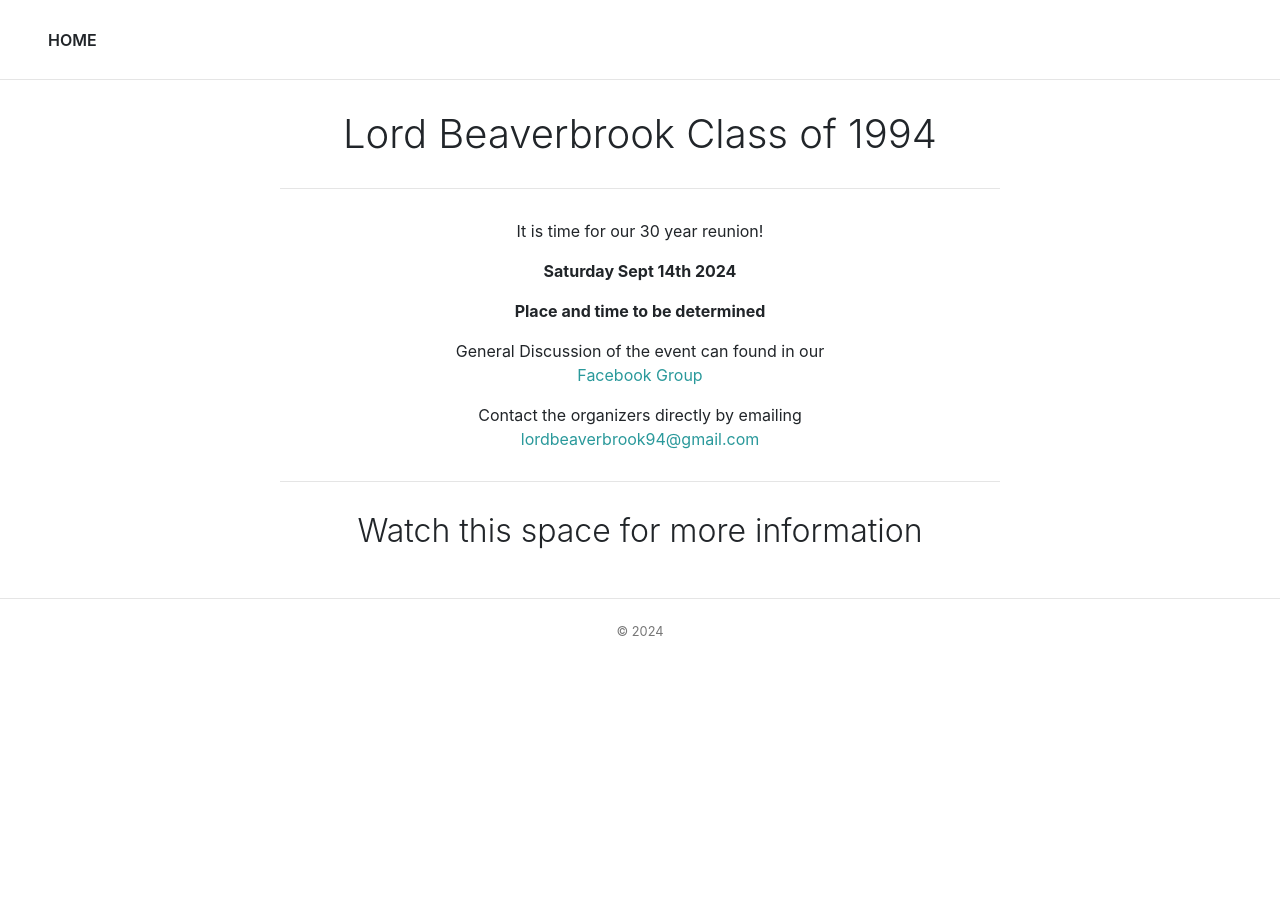
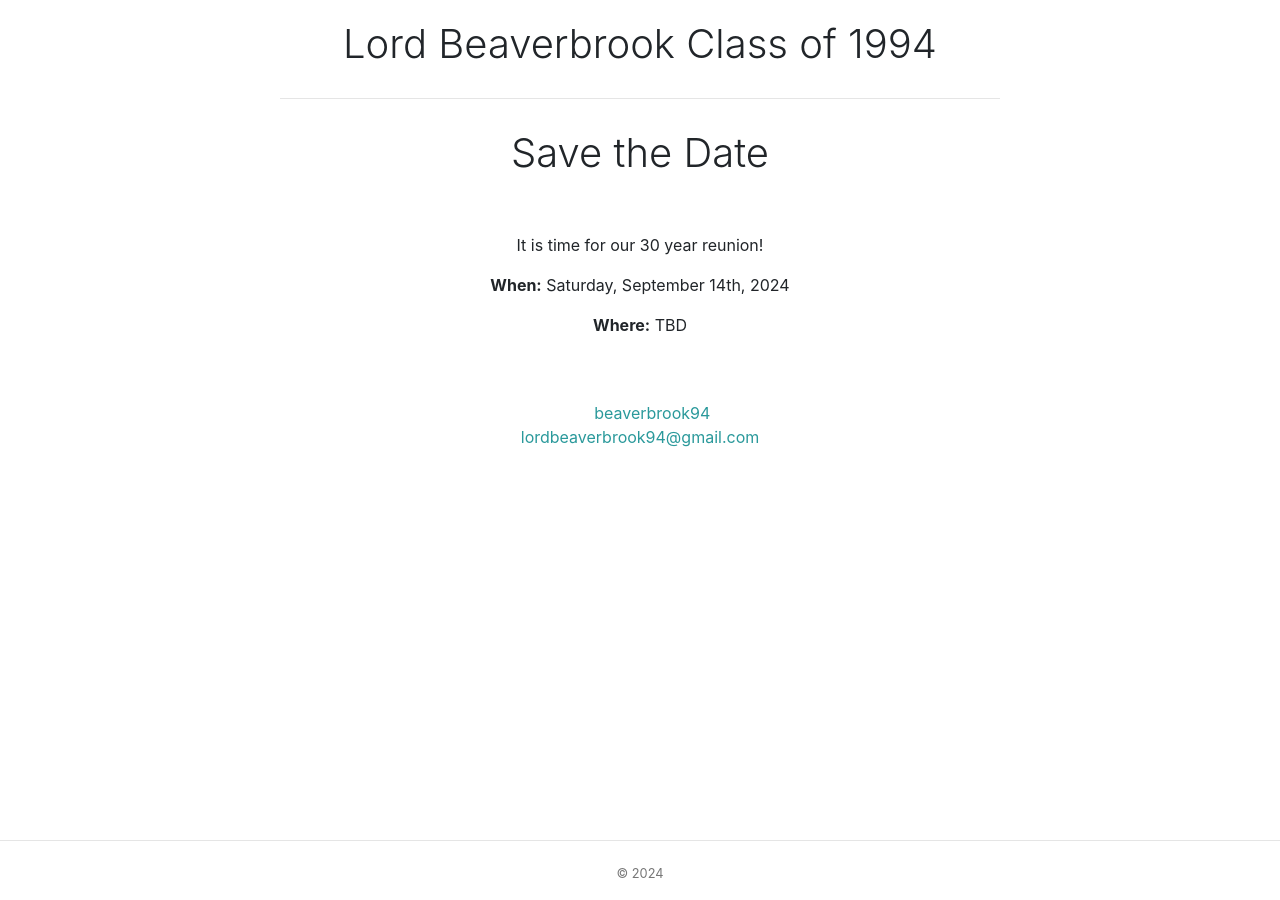
Before and after one commit to beaverbrook94/beaverbrook94.github.io, a Jekyll site: the page built from index.markdown, in a window 1280 px wide. Built offline with Jekyll 4.4.1, drawn with Linux system fonts in a browser that asks for light colours.

Commit message:
Save the date landing page

```diff
--- a/_config.yml
+++ b/_config.yml
@@ -20,14 +20,10 @@
 
 title: Lord Beaverbrook Class of 1994
 email: lordbeaverbrook94@gmail.com
-description: >- # this means to ignore newlines until "baseurl:"
-  Write an awesome description for your new site here. You can edit this
-  line in _config.yml. It will appear in your document head meta (for
-  Google search results) and in your feed.xml site description.
+description: 2024 Reunion of the Lord Beaverbook Class of '94
 baseurl: "" # the subpath of your site, e.g. /blog
-url: "" # the base hostname & protocol for your site, e.g. http://example.com
-twitter_username: jekyllrb
-github_username:  jekyll
+url: "www.beaverbrook94.com"
+facebook_username: beaverbrook94
 
 # Build settings
 theme: minima
--- a/_layouts/default.html
+++ b/_layouts/default.html
@@ -31,24 +31,17 @@
 
 
 		<body>
-			<div class="header nav">
-				<h3 class="text-muted ml-5 no-link-color"><a class="no-link-color" href="/">{{ "Home" }}</a></h3>
 
 
-			</div><!-- /.header -->
+		<div class="container">
+			{{ content }}
+		</div><!-- /.container -->
 
-		<div class="container">
-
-
-				{{ content }}
-
-
-
-			</div><!-- /.container -->
-
-			<div class="footer mt-5">
+		<footer style="position: absolute;bottom: 0;width: 100%;">
+			<div class="footer site-footer mt-5">
 				<p align="center"><small>© {{ 'now' | date: "%Y" }}</small></p>
 			</div><!-- /.footer -->
+		</footer>
 
 
 
--- a/index.markdown
+++ b/index.markdown
@@ -52,6 +52,27 @@ p {
   text-align: center;
 }
 
+
+.feed-subscribe .svg-icon {
+  padding: 5px 5px 2px 0
+}
+
+.svg-icon {
+  width: 1.25em;
+  height: 1.25em;
+  display: inline-block;
+  fill: currentColor;
+  vertical-align: text-bottom;
+}
+
+#footer {
+  position: absolute;
+  bottom: 0;
+  width: 100%;
+  height: 2.5rem;            /* Footer height */
+}
+
+
 </style>
 </head>
 </html>
@@ -61,23 +82,23 @@ p {
 
 ---
 
+# Save the Date
+
+<div style="text-align: center;padding-top: 3rem;"> </div>
+
 It is time for our 30 year reunion!
 
-**Saturday Sept 14th 2024**
+**When:** Saturday, September 14th, 2024
 
-**Place and time to be determined**
+**Where:** TBD
 
-General Discussion of the event can found in our
-<br>
-[Facebook Group](https://www.facebook.com/groups/beaverbrook94)
+<div style="text-align: center;padding-top: 3rem;">
+<a href="https://www.facebook.com/beaverbrook94"><svg class="svg-icon"><use xlink:href="/assets/minima-social-icons.svg#facebook"></use></svg> <span class="username">beaverbrook94</span></a>
+</div>
+<div style="text-align: center;">
+<a class="u-email" href="mailto:lordbeaverbrook94@gmail.com">lordbeaverbrook94@gmail.com</a>
+</div>
 
-
-Contact the organizers directly by emailing
-<br>
-[lordbeaverbrook94@gmail.com](mailto:lordbeaverbrook94@gmail.com)
-
----
-## Watch this space for more information
 
 
 <!--iv align="center">
```
Also changed, not shown: about.markdown (deleted, +0 -18 lines), 4 other files.
